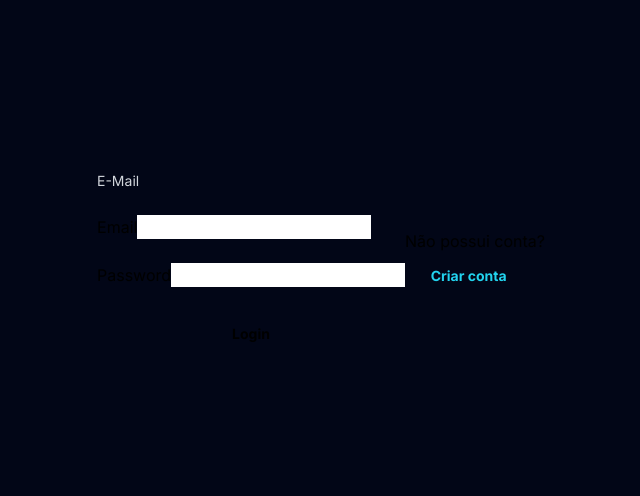
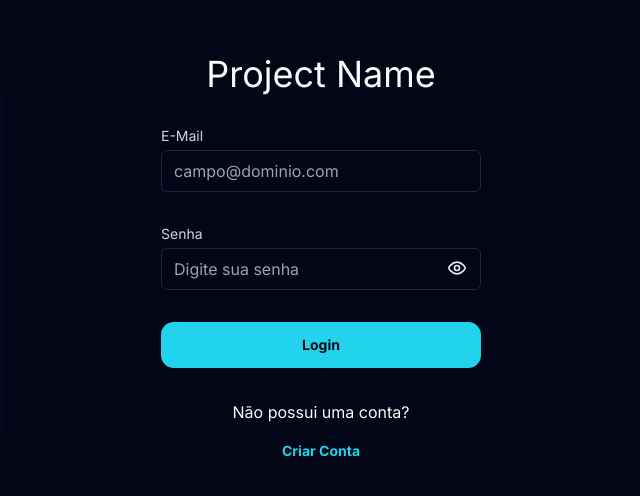
Before and after one commit to SirPripyat/projeto-arquitetura-mvvm, a Next.js app: page /login in a window 1280 px wide. Shown: the part 136-632 px from the top of the page, without its empty margins (319-959 px from the left). Built offline with nearby package versions, Linux system fonts and the light colour scheme.

Commit message:
Add login user form component and use-login-user-form hook

```diff
--- /dev/null
+++ b/src/app/(public)/login/components/login-user-form.component.tsx
@@ -0,0 +1,23 @@
+"use client";
+
+import TextField from "@/components/text-field/text-field.component";
+import { Button } from "@/components/button";
+import { ButtonHierarchy } from "@/enum/button-hierarchy.enum";
+import React from "react";
+import useLoginUserForm from "@/app/(public)/login/components/use-login-user-form.hook";
+
+export default function LoginUserForm() {
+  const { loginUserInputsModel, submitForm } = useLoginUserForm();
+
+  return (
+    <form className="flex flex-col gap-8" onSubmit={submitForm}>
+      {loginUserInputsModel.map(({ ...fields }, index) => (
+        <TextField key={index} {...fields} />
+      ))}
+
+      <Button.Wrapper type={"submit"} hierarchy={ButtonHierarchy.Filled}>
+        Login
+      </Button.Wrapper>
+    </form>
+  );
+}
--- /dev/null
+++ b/src/app/(public)/login/components/use-login-user-form.hook.tsx
@@ -0,0 +1,43 @@
+import { ChangeEvent, useState } from "react";
+import { User } from "@/interfaces/user.interface";
+import { userDefaultValue } from "@/default-values/user.default-value";
+import { RegisterUserInputsModel } from "@/interfaces/register-user-inputs-model.interface";
+
+export default function useLoginUserForm() {
+  const [userModel, setUserModel] = useState<User>(userDefaultValue);
+
+  const handleChangeInputsValues = (
+    eventValues: ChangeEvent<HTMLInputElement>
+  ) => {
+    const { name, value } = eventValues.target;
+
+    setUserModel((prevUserModel) => ({
+      ...prevUserModel,
+      [name]: value,
+    }));
+  };
+
+  const loginUserInputsModel: RegisterUserInputsModel[] = [
+    {
+      type: "default",
+      label: "E-Mail",
+      placeholder: "campo@dominio.com",
+      name: "email",
+      onChange: handleChangeInputsValues,
+    },
+    {
+      type: "password",
+      label: "Senha",
+      placeholder: "Digite sua senha",
+      name: "password",
+      onChange: handleChangeInputsValues,
+    },
+  ];
+
+  const submitForm = () => console.log(userModel);
+
+  return {
+    loginUserInputsModel,
+    submitForm,
+  };
+}
--- a/src/app/(public)/login/page.tsx
+++ b/src/app/(public)/login/page.tsx
@@ -1,28 +1,31 @@
-import {Button} from "@/components/button";
-import {ButtonHierarchy} from "@/enum/button-hierarchy.enum";
+import { Button } from "@/components/button";
+import { ButtonHierarchy } from "@/enum/button-hierarchy.enum";
 import TextField from "@/components/text-field/text-field.component";
+import Image from "next/image";
+import LoginUserForm from "./components/login-user-form.component";
 
 export default function Home() {
   return (
     <>
-      <form className="flex flex-col gap-6">
-        <TextField label={"E-Mail"} />
-        <div>
-          <label htmlFor="email">Email</label>
-          <input id="email" type="email" />
+      <Image
+        src="/background.svg"
+        alt="background"
+        className="absolute left-1 w-1/4 opacity-30"
+        width={100}
+        height={100}
+      />
+
+      <div className="flex flex-col justify-center gap-8 w-1/4">
+        <h1 className={"text-4xl text-gray-50 text-center"}>Project Name</h1>
+
+        <LoginUserForm />
+
+        <div className="flex flex-col justify-center items-center gap-1 text-gray-50 w-full">
+          <p>Não possui uma conta?</p>
+          <Button.Wrapper type={"button"} hierarchy={ButtonHierarchy.Ghosted}>
+            Criar Conta
+          </Button.Wrapper>
         </div>
-        <div>
-          <label htmlFor="password">Password</label>
-          <input id="password" type="password" />
-        </div>
-        <button type="submit">Login</button>
-      </form>
-
-      <div>
-        <p>Não possui conta?</p>
-        <Button.Wrapper hierarchy={ButtonHierarchy.Ghosted}>
-          Criar conta
-        </Button.Wrapper>
       </div>
     </>
   );
--- a/src/app/(public)/register/page.tsx
+++ b/src/app/(public)/register/page.tsx
@@ -1,9 +1,8 @@
-import {Button} from "@/components/button";
-import {ButtonHierarchy} from "@/enum/button-hierarchy.enum";
+import { Button } from "@/components/button";
+import { ButtonHierarchy } from "@/enum/button-hierarchy.enum";
 import React from "react";
 import Image from "next/image";
-import RegisterUserForm
-  from "@/app/(public)/register/components/register-user-form.component";
+import RegisterUserForm from "@/app/(public)/register/components/register-user-form.component";
 
 export default function Register() {
   return (
@@ -19,12 +18,11 @@ export default function Register() {
       <div className="flex flex-col justify-center gap-8 w-1/4">
         <h1 className={"text-4xl text-gray-50 text-center"}>Project Name</h1>
 
-        <RegisterUserForm/>
+        <RegisterUserForm />
 
-        <div
-          className="flex flex-col justify-center items-center gap-1 text-gray-50 w-full">
+        <div className="flex flex-col justify-center items-center gap-1 text-gray-50 w-full">
           <p>Já possui conta?</p>
-          <Button.Wrapper hierarchy={ButtonHierarchy.Ghosted}>
+          <Button.Wrapper type={"button"} hierarchy={ButtonHierarchy.Ghosted}>
             Logar
           </Button.Wrapper>
         </div>
```
Also changed, not shown: 1 other file (tests, documents, lock files or other folders).
